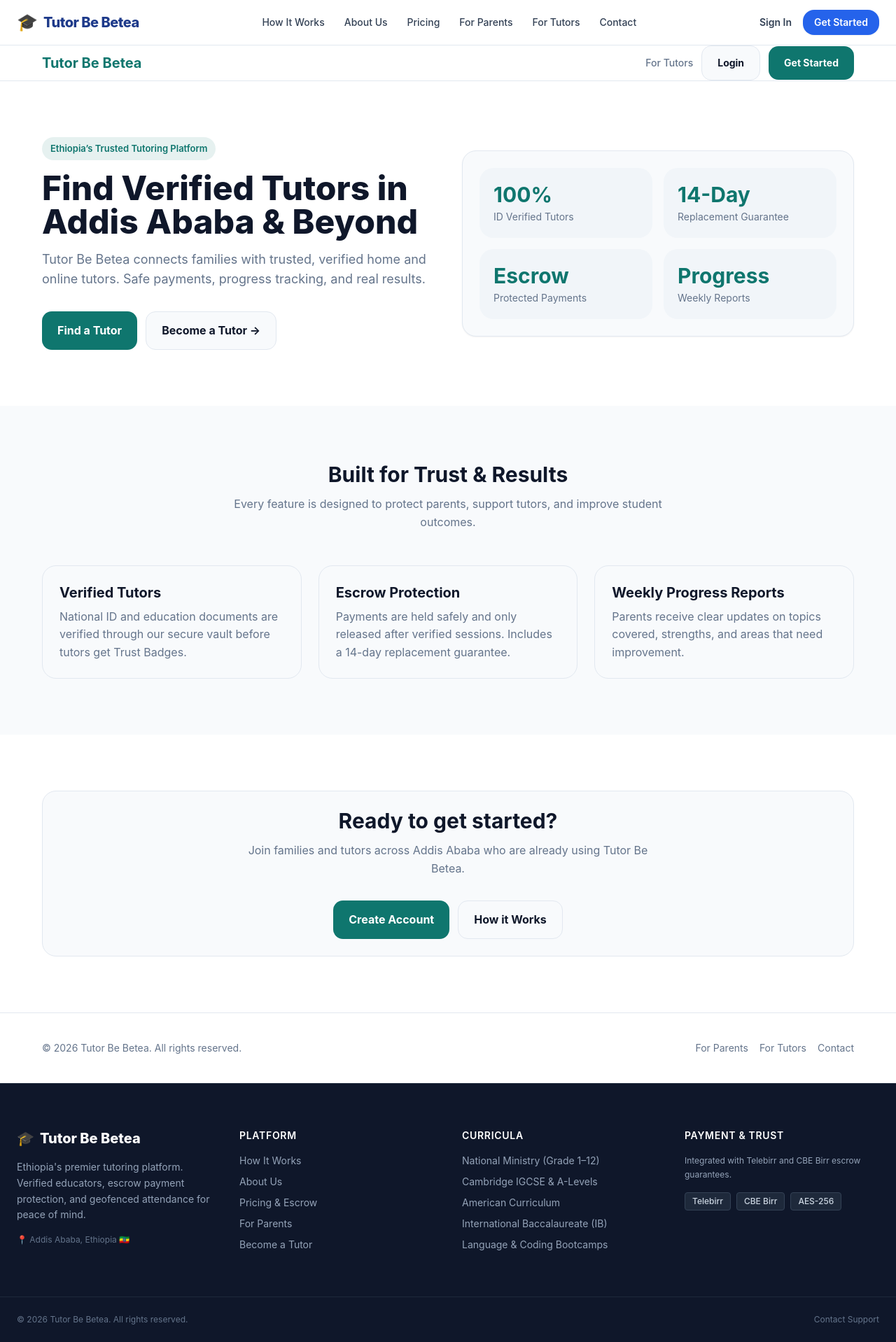
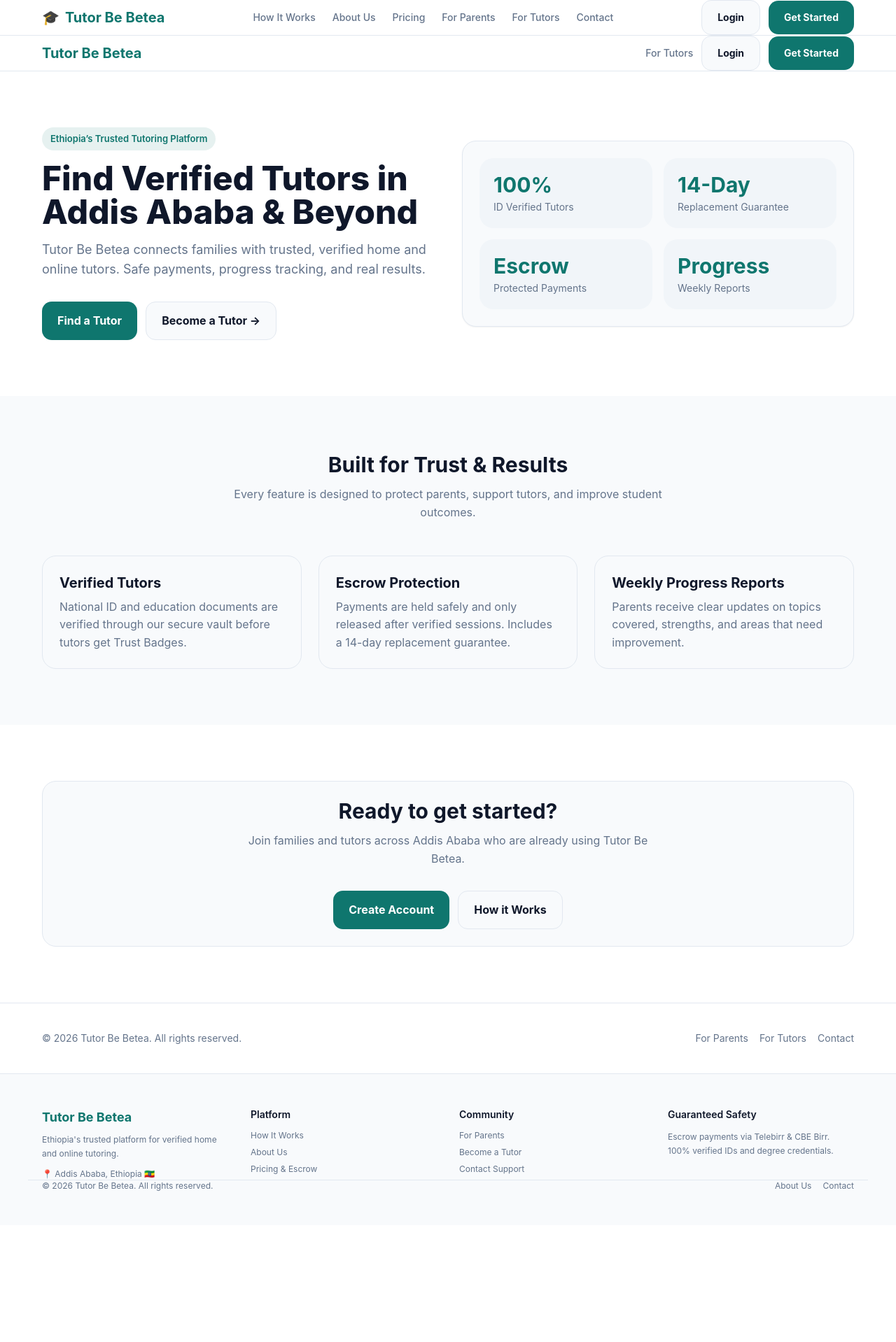
Before and after one commit to Zeordi/tutor-be-betea, a Next.js app in the folder apps/web/: page / in a window 1280 px wide. Shown: the whole page at 70% size. After the commit the page ends 1751 px from the top, so only its background shows below. Built offline with nearby package versions, Linux system fonts and the light colour scheme.

Commit message:
Update layout.tsx

```diff
--- a/apps/web/app/(marketing)/layout.tsx
+++ b/apps/web/app/(marketing)/layout.tsx
@@ -1,5 +1,4 @@
-import { Header } from "@/components/Header";
-import { Footer } from "@/components/Footer";
+import Link from "next/link";
 
 export default function MarketingLayout({
   children,
@@ -7,10 +6,102 @@ export default function MarketingLayout({
   children: React.ReactNode;
 }) {
   return (
-    <div className="min-h-screen flex flex-col justify-between">
-      <Header />
+    <div className="min-h-screen flex flex-col justify-between bg-[var(--background)] text-[var(--foreground)]">
+      {/* ==========================================
+          SHARED MARKETING NAVBAR
+      ========================================== */}
+      <header className="border-b border-[var(--border)] bg-[var(--background)]/80 backdrop-blur sticky top-0 z-50">
+        <div className="container flex items-center justify-between py-4">
+          <Link href="/" className="text-xl font-bold text-[var(--primary)] flex items-center gap-2">
+            <span>🎓</span> Tutor Be Betea
+          </Link>
+
+          {/* Nav Links */}
+          <nav className="hidden md:flex items-center gap-6 text-sm font-medium text-[var(--secondary)]">
+            <Link href="/how-it-works" className="hover:text-[var(--primary)] transition">
+              How It Works
+            </Link>
+            <Link href="/about" className="hover:text-[var(--primary)] transition">
+              About Us
+            </Link>
+            <Link href="/pricing" className="hover:text-[var(--primary)] transition">
+              Pricing
+            </Link>
+            <Link href="/for-parents" className="hover:text-[var(--primary)] transition">
+              For Parents
+            </Link>
+            <Link href="/for-tutors" className="hover:text-[var(--primary)] transition">
+              For Tutors
+            </Link>
+            <Link href="/contact" className="hover:text-[var(--primary)] transition">
+              Contact
+            </Link>
+          </nav>
+
+          {/* Auth Actions */}
+          <div className="flex items-center gap-3">
+            <Link href="/login" className="btn btn-secondary text-sm px-4 py-2">
+              Login
+            </Link>
+            <Link href="/register" className="btn btn-primary text-sm px-4 py-2">
+              Get Started
+            </Link>
+          </div>
+        </div>
+      </header>
+
+      {/* ==========================================
+          PAGE CONTENT
+      ========================================== */}
       <main className="flex-1">{children}</main>
-      <Footer />
+
+      {/* ==========================================
+          SHARED MARKETING FOOTER
+      ========================================== */}
+      <footer className="border-t border-[var(--border)] py-12 bg-[var(--surface)] text-[var(--secondary)] text-sm">
+        <div className="container grid grid-cols-1 md:grid-cols-4 gap-8 mb-8">
+          <div>
+            <div className="text-lg font-bold text-[var(--primary)] mb-2">Tutor Be Betea</div>
+            <p className="text-xs text-[var(--secondary)] leading-relaxed">
+              Ethiopia&apos;s trusted platform for verified home and online tutoring.
+            </p>
+            <div className="text-xs text-[var(--secondary)] mt-3">📍 Addis Ababa, Ethiopia 🇪🇹</div>
+          </div>
+
+          <div>
+            <div className="font-semibold text-[var(--foreground)] mb-3">Platform</div>
+            <div className="flex flex-col gap-2 text-xs">
+              <Link href="/how-it-works" className="hover:text-[var(--primary)]">How It Works</Link>
+              <Link href="/about" className="hover:text-[var(--primary)]">About Us</Link>
+              <Link href="/pricing" className="hover:text-[var(--primary)]">Pricing & Escrow</Link>
+            </div>
+          </div>
+
+          <div>
+            <div className="font-semibold text-[var(--foreground)] mb-3">Community</div>
+            <div className="flex flex-col gap-2 text-xs">
+              <Link href="/for-parents" className="hover:text-[var(--primary)]">For Parents</Link>
+              <Link href="/for-tutors" className="hover:text-[var(--primary)]">Become a Tutor</Link>
+              <Link href="/contact" className="hover:text-[var(--primary)]">Contact Support</Link>
+            </div>
+          </div>
+
+          <div>
+            <div className="font-semibold text-[var(--foreground)] mb-3">Guaranteed Safety</div>
+            <p className="text-xs leading-relaxed">
+              Escrow payments via Telebirr & CBE Birr. 100% verified IDs and degree credentials.
+            </p>
+          </div>
+        </div>
+
+        <div className="container border-t border-[var(--border)] pt-6 flex flex-col md:flex-row justify-between items-center gap-4 text-xs">
+          <div>© {new Date().getFullYear()} Tutor Be Betea. All rights reserved.</div>
+          <div className="flex gap-4">
+            <Link href="/about">About Us</Link>
+            <Link href="/contact">Contact</Link>
+          </div>
+        </div>
+      </footer>
     </div>
   );
 }
```
